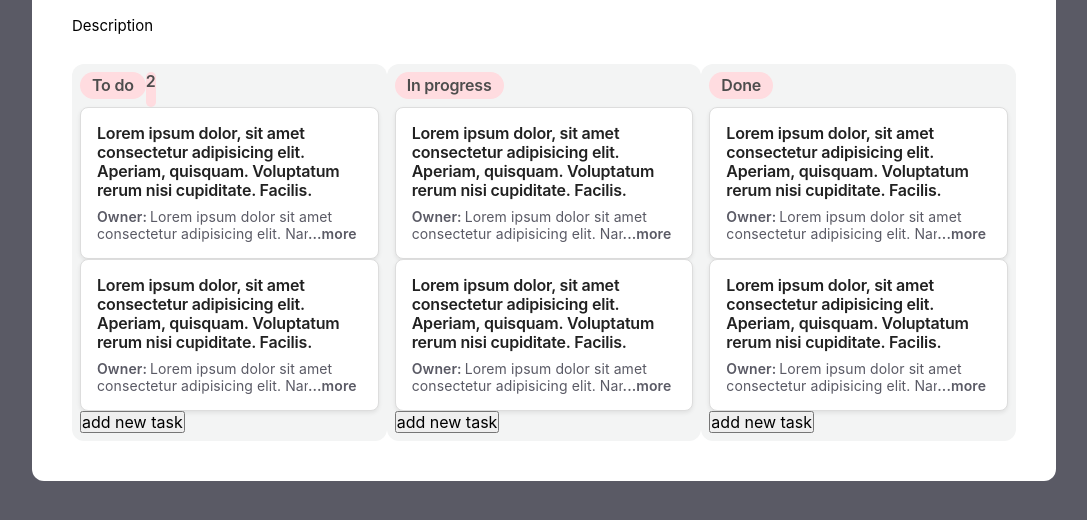
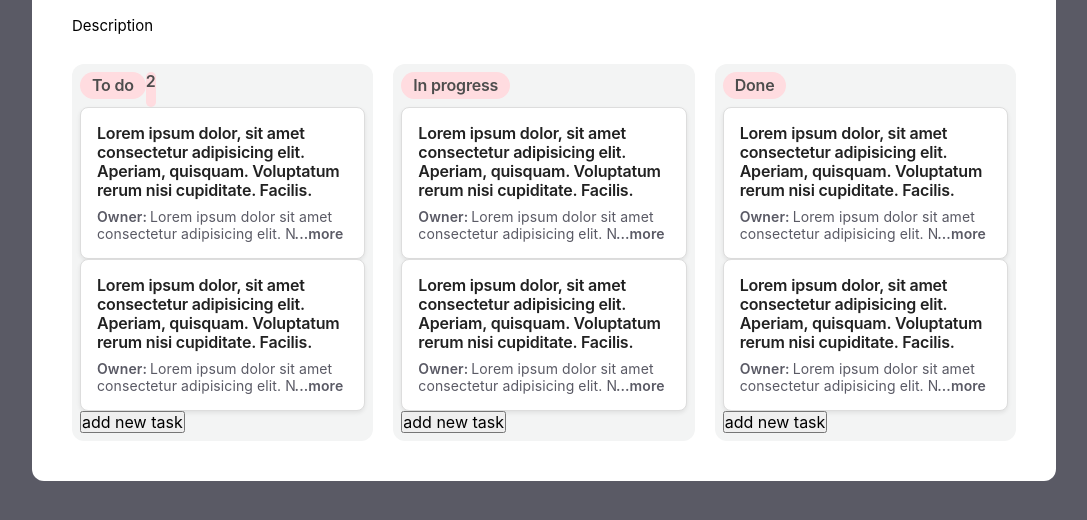
Before and after one commit to suhobski/kanban, a website built with Parcel: page index.html in a window 1280 px wide. Shown: the part 138-658 px from the top of the page, without its empty margins (96-1183 px from the left). Built offline with nearby package versions, Linux system fonts and the light colour scheme.

Commit message:
feat: add space between cards

```diff
--- a/src/scss/components/_card.scss
+++ b/src/scss/components/_card.scss
@@ -8,6 +8,10 @@
   min-width: 300px;
   background: #F3F4F4;
   border-radius: 12px;
+
+  &:nth-child(2) {
+    margin: 0 20px;
+  }
 
   &__header{
     display: flex;
```
Also changed, not shown: src/style/main.css, 1 other file.
